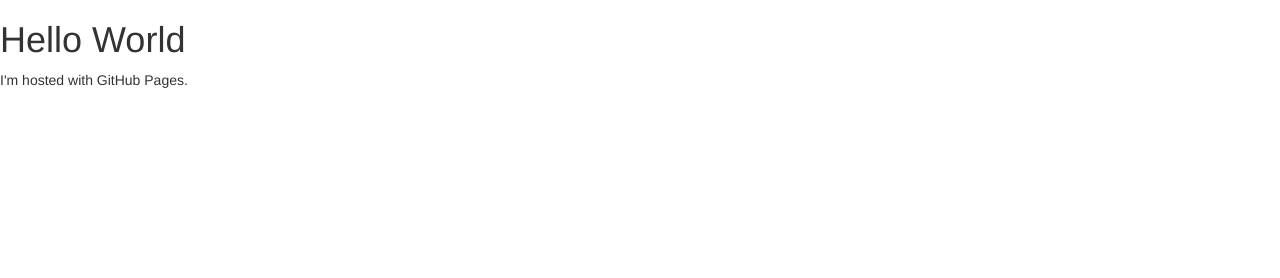
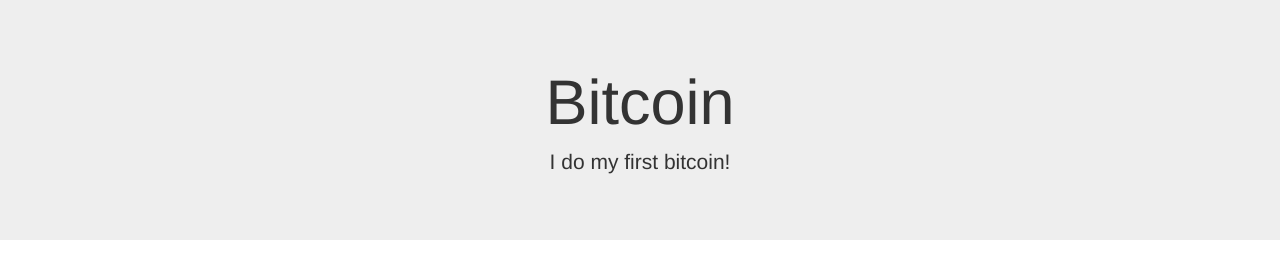
Before and after one commit to BRACHET/brachet.github.io, a plain HTML site: page index.html in a window 1280 px wide. Drawn offline with nearby package versions, Linux system fonts and the light colour scheme.

Commit message:
Update index.html

```diff
--- a/index.html
+++ b/index.html
@@ -4,12 +4,19 @@
     <title> IF Project </title>
     <link rel="stylesheet" href="https://maxcdn.bootstrapcdn.com/bootstrap/3.3.7/css/bootstrap.min.css">
     <meta charset="utf-8">
-    <meta name="viewport" content="width=device-width, initial-scale=1">
+    <script src="https://ajax.googleapis.com/ajax/libs/jquery/3.1.1/jquery.min.js"></script>
+    <script src="https://maxcdn.bootstrapcdn.com/bootstrap/3.3.7/js/bootstrap.min.js"></script>
   </head>
 
   <body>
-    <h1>Hello World</h1>
-    <p>I'm hosted with GitHub Pages.</p>
+
+    <div class="jumbotron text-center">
+      <h1>Bitcoin</h1>
+      <p>I do my first bitcoin!</p>
+    </div>
+
+
+
   </body>
 
 </html>
```
